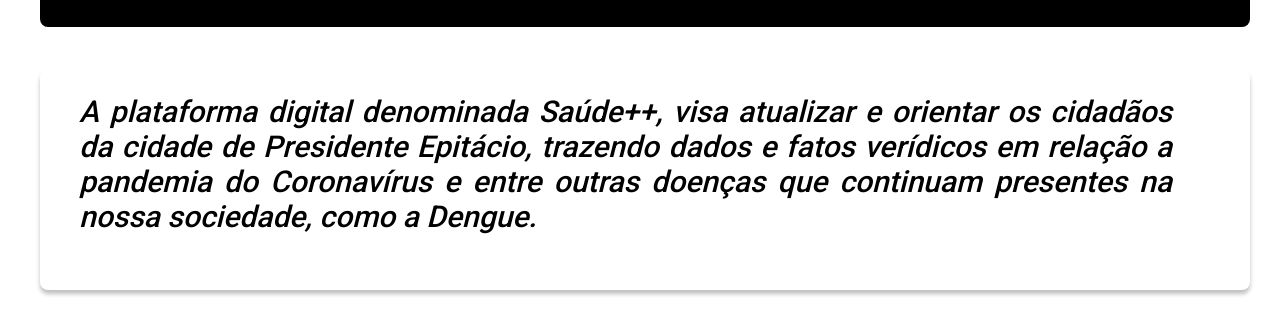
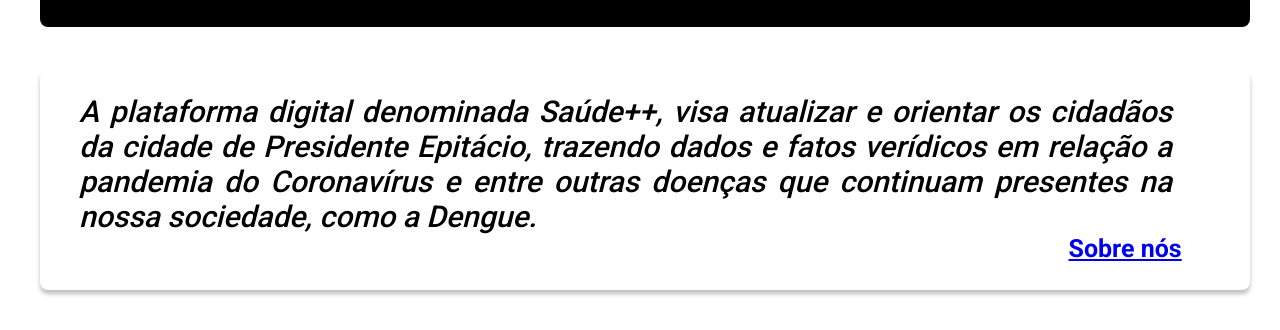
Before and after one commit to Dev-Nine/Saudepp, a React (Create React App) app in the folder frontend/: page / in a window 1280 px wide. Shown: the part 343-673 px from the top of the page. Built offline with nearby package versions, Linux system fonts and the light colour scheme; no server answers.

Commit message:
Alterações no front

```diff
--- a/frontend/src/screens/Home/index.js
+++ b/frontend/src/screens/Home/index.js
@@ -46,6 +46,7 @@
                   da cidade de Presidente Epitácio, trazendo dados e fatos verídicos
                   em relação a pandemia do Coronavírus e entre outras doenças que continuam presentes na nossa sociedade, como a Dengue.
                </p>
+               <a href="#">Sobre nós</a>
             </div>
 
             <div className="cards">
--- a/frontend/src/screens/Home/styles.css
+++ b/frontend/src/screens/Home/styles.css
@@ -29,7 +29,7 @@
 
 #sobre {
    position: relative;
-   display: flex;
+   display: flexbox;
    width: 1210px;
    height: 220px;
    border: black;
@@ -39,7 +39,7 @@
 }
 
 #sobre p {
-   margin-top: 24px;
+   padding-top: 24px;
    width: 1132px;
    color: black;
    font-style: italic;
@@ -49,3 +49,12 @@
    text-align: justify;
    padding-left: 39px;
 }
+
+#sobre a {
+   position: relative;
+   padding-left: 85%;
+   font-style: normal;
+   font-weight: bold;
+   font-size: 25px;
+   text-align: justify;
+}
--- a/frontend/src/screens/Noticies/styles.css
+++ b/frontend/src/screens/Noticies/styles.css
@@ -36,6 +36,7 @@
 .form form p{
     font-size: 20px;
     margin-bottom: 10px;
+    color: black;
 }
 
 .form form input{
```
